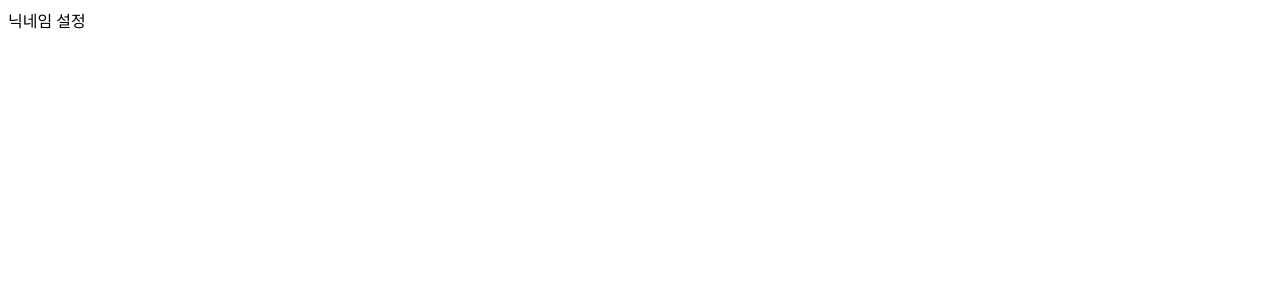
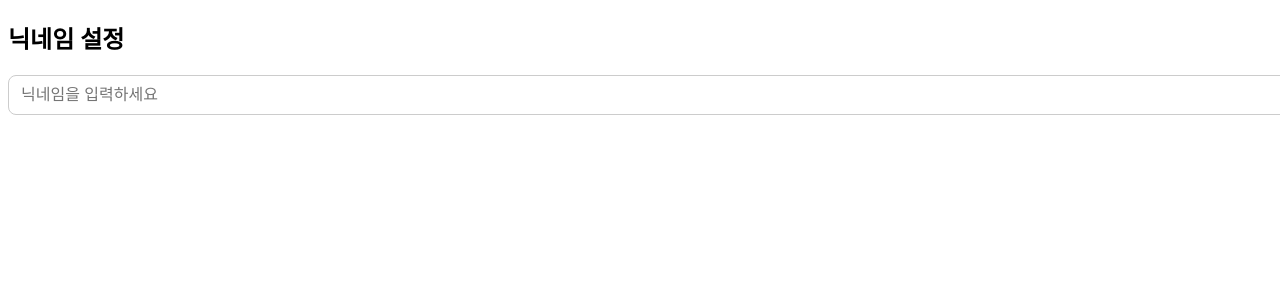
Before and after one commit to yewon2ee/emotional-forest, a React (Vite) app: page /profile/nickname in a window 1280 px wide. Shown: the top 300 px of the page. Built offline with nearby package versions, Linux system fonts and the light colour scheme.

Commit message:
feat: Input component 생성

```diff
--- a/package.json
+++ b/package.json
@@ -10,6 +10,7 @@
     "preview": "vite preview"
   },
   "dependencies": {
+    "@heroicons/react": "^2.2.0",
     "axios": "^1.10.0",
     "react": "^19.1.0",
     "react-dom": "^19.1.0",
--- /dev/null
+++ b/src/components/common/Input.jsx
@@ -0,0 +1,27 @@
+import React from 'react' //리액트 라이브러리 불러오기
+import '/src/styles/Input.css';
+
+//const는 변수를 선언한다~ 괄호는 파라미터 선언.
+//중괄호는 부모 컴포넌트의 props(속성값 객체)에서 필요값만 꺼내 수정st (부모가 state를 가짐)
+//부모컴포넌트가 뭔데 .. 아하 Input 컴포넌트가 부모고 <Input type = "text,, > 이게 자식컴포
+
+//type: input 태그의 속성 (html에서 <input type="text">)
+//value: input에 현재 들어있는 값 (React state에서 받아옴)
+//onChange: input 내용이 바뀔 때 실행할 함수
+//placeholder: 흐릿하게 보이는 힌트 텍스트
+// 모두 HTML input 태그의 기본 속성~ React가 props로 전달받아 적용
+
+
+const Input = ({type="text",value,onChange,placeholder}) => {
+  return (
+    <input
+        type={type}
+        value={value}
+        onChange={onChange}
+        placeholder={placeholder}
+        className="basic-input"
+    />
+  )
+};
+
+export default Input;
--- a/src/pages/NicknameSettingPage.jsx
+++ b/src/pages/NicknameSettingPage.jsx
@@ -1,11 +1,20 @@
-import React from 'react'
+import React , {useState} from "react";
+import Input from "../components/common/Input";
 
 const NicknameSettingPage = () => {
+  //useState 는 리액트에 이값 바꾸면 화면도 바꿔주랑
+  const [nickname, setNickname] = useState("");
+
   return (
     <div>
-      닉네임 설정
+      <h2>닉네임 설정</h2>
+      <Input
+        value={nickname}
+        onChange={(e) => setNickname(e.target.value)} //걍 람다함수 감성인듯 연습해2보장 근데 나중에
+        placeholder="닉네임을 입력하세요"
+      />
     </div>
   )
-}
+};
 
 export default NicknameSettingPage;
--- /dev/null
+++ b/src/styles/Input.css
@@ -0,0 +1,12 @@
+.basic-input {
+    width: 100%;
+    padding: 10px 12px;
+    border: 1px solid #ccc;
+    border-radius: 8px;
+    font-size: 16px;
+    outline: none;
+  }
+
+  .basic-input:focus {
+    border-color: #6ab04c; /* 포커스 시 색상 변경 */
+  }
```
Also changed, not shown: 1 other file (tests, documents, lock files or other folders).
